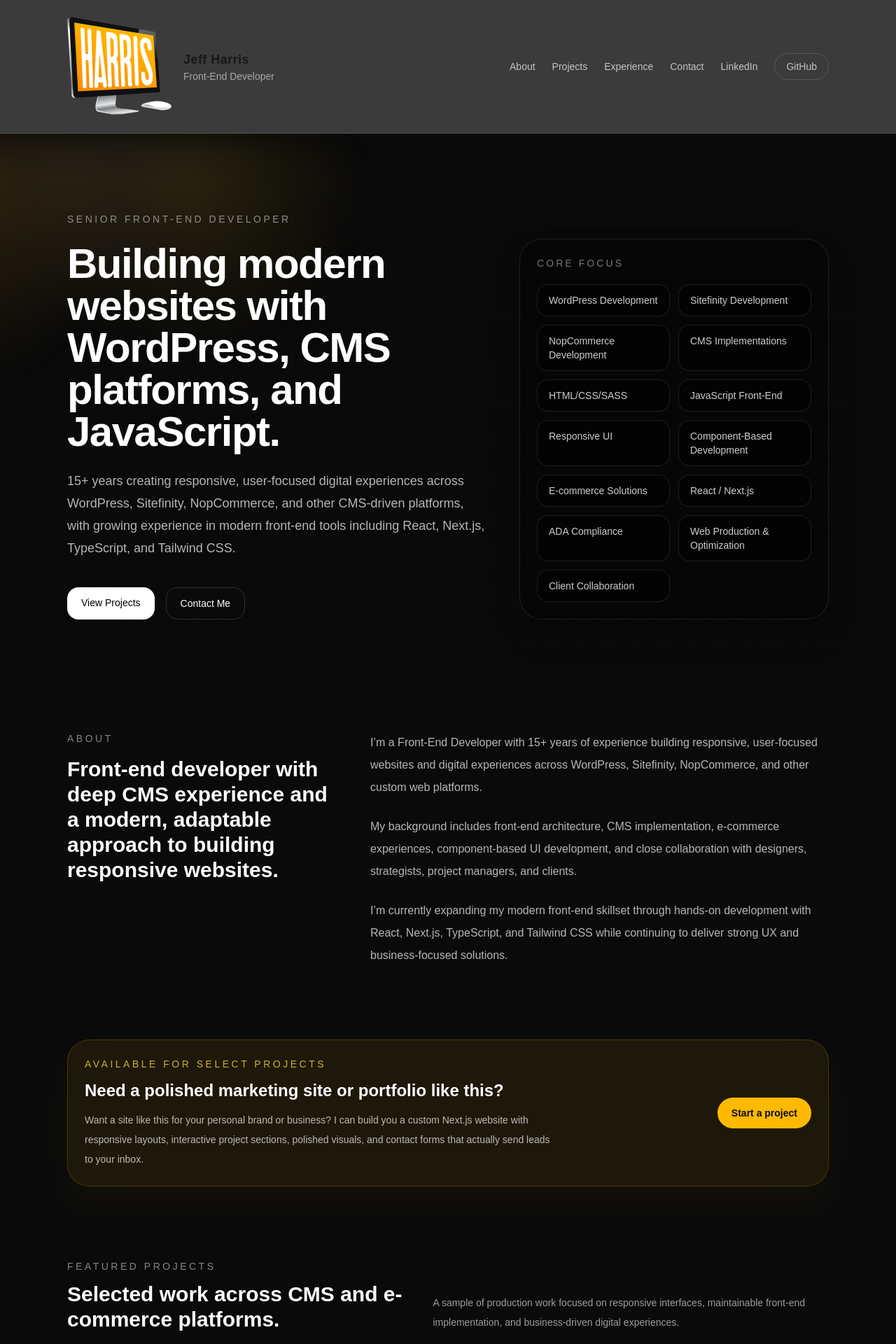
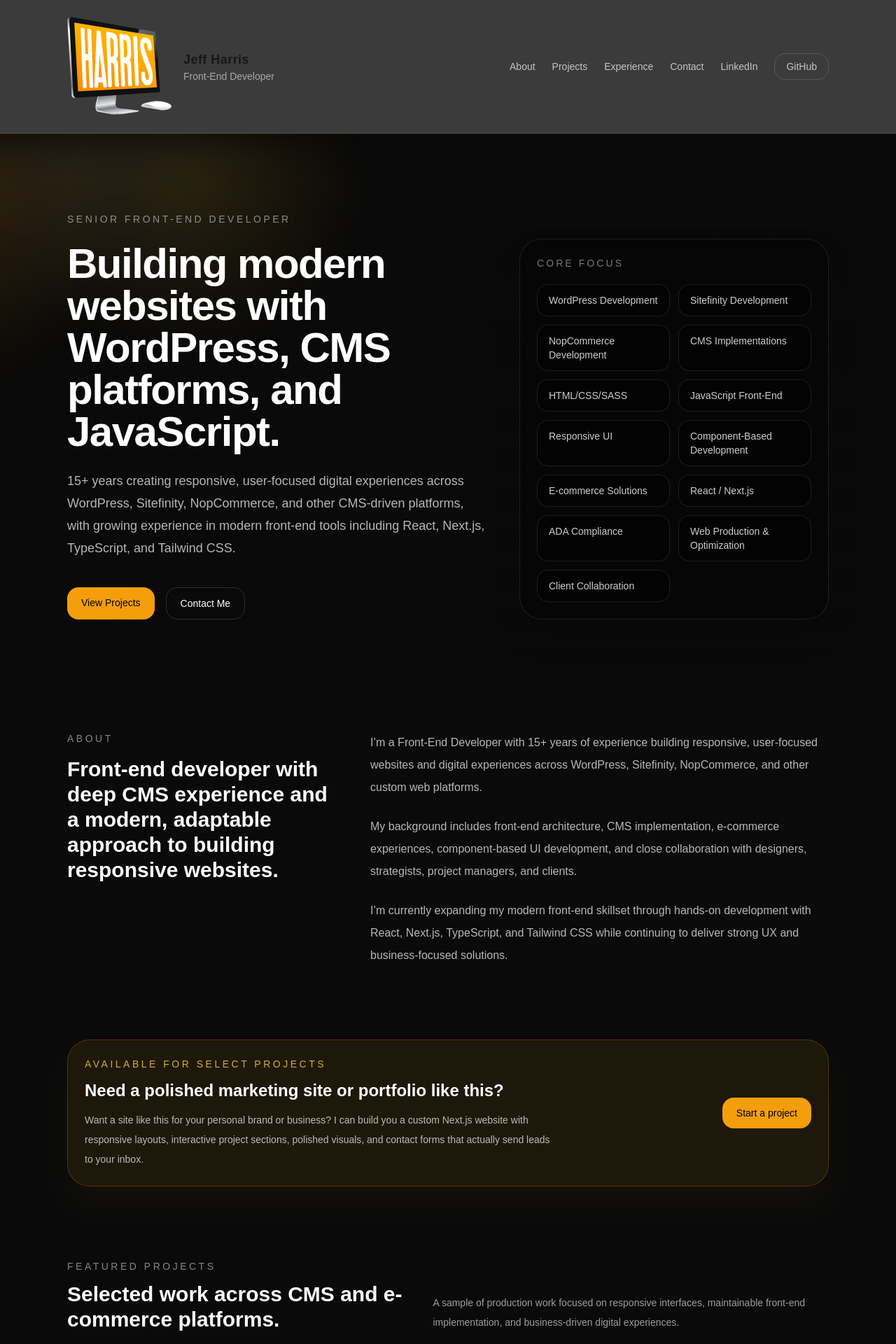
Before and after one commit to jeffreyharris/jeffrey-portfolio, a Next.js app: page / in a window 1280 px wide. Shown: the top 1920 px of the page at 70% size. Built offline with nearby package versions, Linux system fonts and the light colour scheme.

Commit message:
standardize button styles

```diff
--- a/components/ContactSection.tsx
+++ b/components/ContactSection.tsx
@@ -127,9 +127,12 @@ const handleSubmit = async (event: React.FormEvent<HTMLFormElement>) => {
             <h2 className="mt-3 text-3xl font-semibold">Let’s connect.</h2>
 
             <p className="mt-4 max-w-2xl leading-8 text-white/70">
-              I’m open to front-end development, CMS, e-commerce, and modern web
-              opportunities. The best place to connect right now is LinkedIn or
-              GitHub.
+              Need help with a responsive marketing site, CMS build, or modern front-end project?
+              Send me a message with this form.
+            </p>
+
+            <p className="mt-4 max-w-2xl leading-8 text-white/70">
+              You can also find me on LinkedIn or GitHub. Thanks for visiting my portfolio!
             </p>
 
             <div className="mt-8 flex flex-wrap gap-4">
@@ -137,7 +140,7 @@ const handleSubmit = async (event: React.FormEvent<HTMLFormElement>) => {
                 href="https://www.linkedin.com/in/jeffreyharrisdotme"
                 target="_blank"
                 rel="noreferrer"
-                className="rounded-2xl bg-white px-5 py-3 text-sm font-medium text-black transition hover:bg-[#f59e0b] hover:text-black"
+                className="rounded-2xl border border-white/15 px-5 py-3 text-sm text-white transition hover:border-white/35 hover:bg-white/5"
               >
                 LinkedIn
               </a>
@@ -146,7 +149,7 @@ const handleSubmit = async (event: React.FormEvent<HTMLFormElement>) => {
                 href="https://github.com/jeffreyharris"
                 target="_blank"
                 rel="noreferrer"
-                className="rounded-2xl border border-white/20 px-5 py-3 text-sm font-medium text-white transition hover:bg-[#f59e0b] hover:text-black"
+                className="rounded-2xl border border-white/15 px-5 py-3 text-sm text-white transition hover:border-white/35 hover:bg-white/5"
               >
                 GitHub
               </a>
@@ -241,7 +244,7 @@ const handleSubmit = async (event: React.FormEvent<HTMLFormElement>) => {
             <button
   type="submit"
   disabled={isSubmitting}
-  className="w-fit rounded-full bg-amber-400 px-6 py-3 text-sm font-semibold text-neutral-950 transition hover:bg-amber-300 disabled:cursor-not-allowed disabled:opacity-60"
+  className="w-fit rounded-2xl bg-[#f59e0b] px-5 py-3 text-sm font-medium text-black transition hover:bg-white hover:text-black disabled:cursor-not-allowed disabled:opacity-60"
 >
   {isSubmitting ? "Sending..." : "Send message"}
 </button>
--- a/components/Header.tsx
+++ b/components/Header.tsx
@@ -83,7 +83,7 @@ export default function Header() {
             href="https://github.com/jeffreyharris"
             target="_blank"
             rel="noreferrer"
-            className="rounded-full border border-white/15 px-4 py-2 transition hover:border-white/35 hover:bg-white/5"
+            className="rounded-2xl border border-white/15 px-4 py-2 transition hover:border-white/35 hover:bg-white/5"
           >
             GitHub
           </a>
--- a/components/Hero.tsx
+++ b/components/Hero.tsx
@@ -25,7 +25,7 @@ export default function Hero() {
             <div className="mt-10 flex flex-wrap gap-4">
               <a
                 href="#projects"
-                className="rounded-2xl bg-white px-5 py-3 text-sm font-medium text-black transition hover:bg-[#f59e0b] hover:text-black"
+                className="rounded-2xl bg-[#f59e0b]  px-5 py-3 text-sm font-medium text-black transition hover:bg-white hover:text-black"
               >
                 View Projects
               </a>
--- a/components/PromoSection.tsx
+++ b/components/PromoSection.tsx
@@ -19,7 +19,7 @@ export default function PromoSection() {
 
     <a
       href="#contact"
-      className="mt-6 inline-flex rounded-full bg-amber-400 px-5 py-3 text-sm font-semibold text-neutral-950 transition hover:bg-amber-300 md:mt-0"
+      className="rounded-2xl bg-[#f59e0b]  px-5 py-3 text-sm font-medium text-black transition hover:bg-white hover:text-black"
     >
       Start a project
     </a>
```
